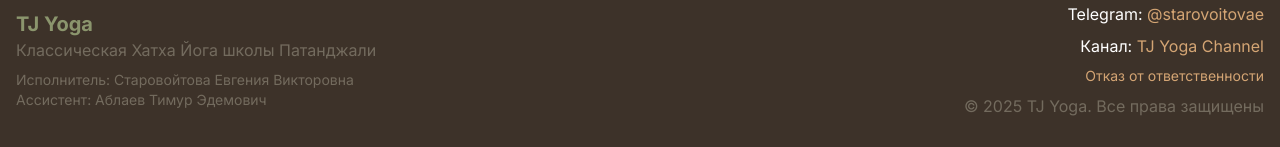
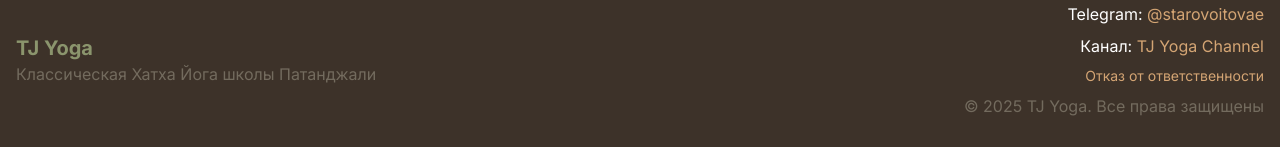
Before and after one commit to TATOone/TJyoga_site, a React (Vite) app: page / in a window 1280 px wide. Shown: the part 4400-4547 px from the top of the page. Built offline with nearby package versions, Linux system fonts and the light colour scheme; no server answers.

Commit message:
Убраны ФИО из футера

```diff
--- a/src/components/Footer.tsx
+++ b/src/components/Footer.tsx
@@ -12,10 +12,6 @@
             <div className="mb-4 md:mb-0">
               <h3 className="text-xl font-bold text-olive-green">TJ Yoga</h3>
               <p className="text-gray-brown">Классическая Хатха Йога школы Патанджали</p>
-              <p className="text-gray-brown text-sm mt-2">
-                Исполнитель: Старовойтова Евгения Викторовна<br />
-                Ассистент: Аблаев Тимур Эдемович
-              </p>
             </div>
             <div className="text-center md:text-right">
               <p className="mb-2">Telegram: <a href="https://t.me/starovoitovae" className="text-golden-sandy hover:underline">@starovoitovae</a></p>
```
